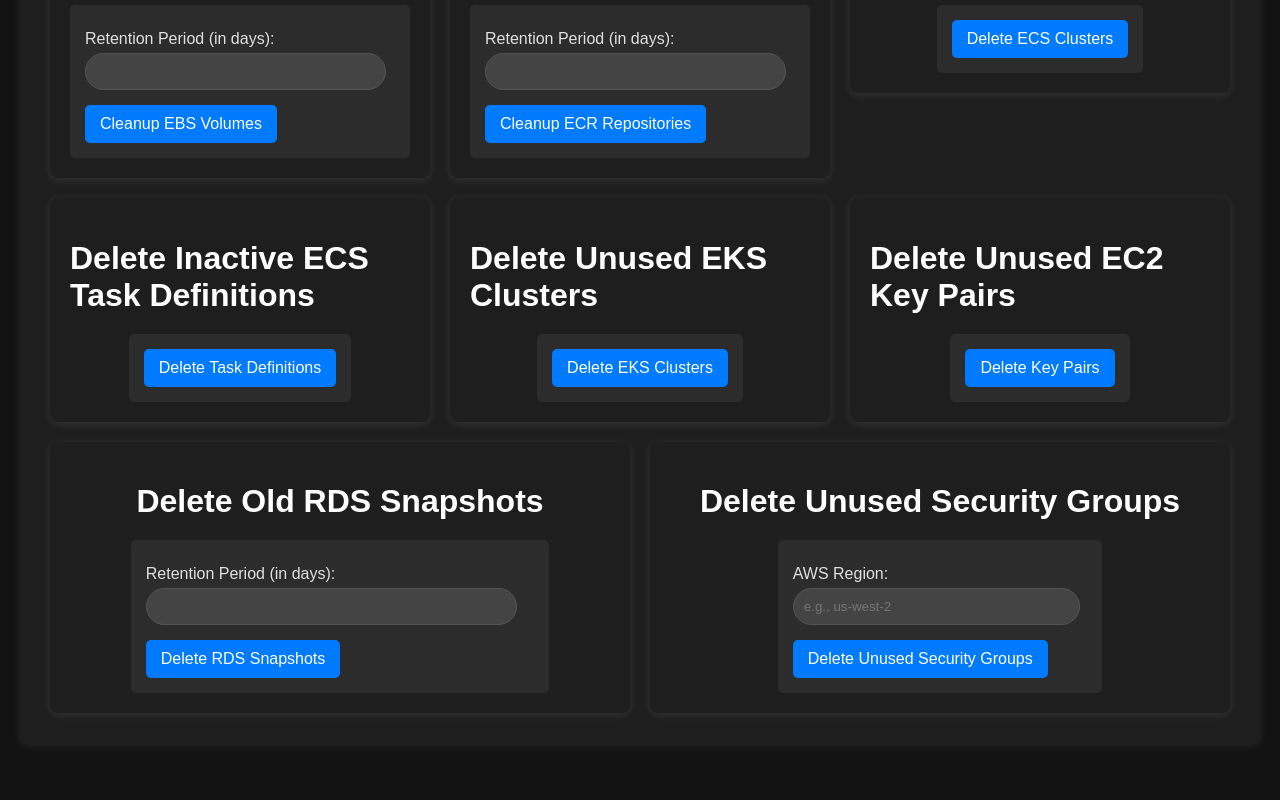
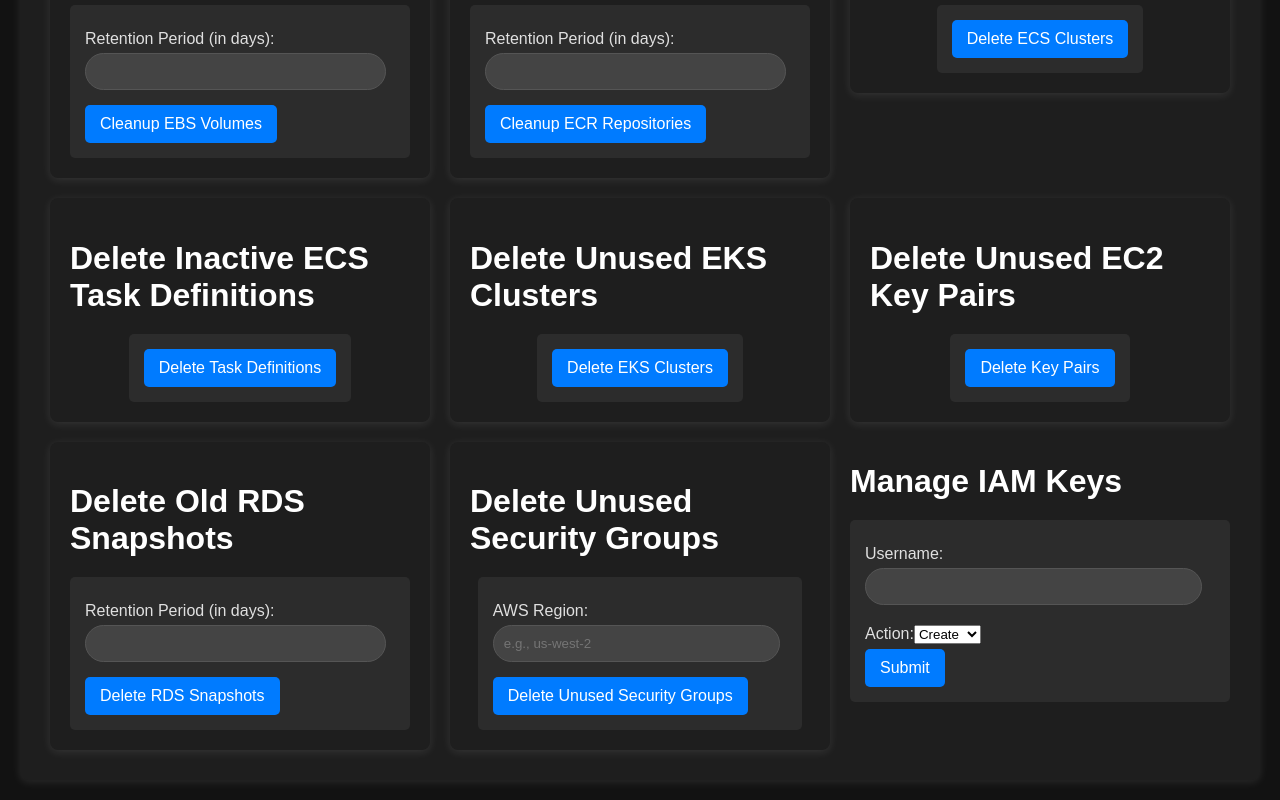
Before and after one commit to jay-1799/awsResourceManager, a React (Create React App) app in the folder frontend/: page / in a window 1280 px wide. Shown: the part 1328-2128 px from the top of the page. Before the commit the page ends 2091 px from the top, so only its background shows below. Built offline with nearby package versions, Linux system fonts and the light colour scheme.

Commit message:
feat: Add ManageIAMKeys functionality for creating, disabling, and deleting IAM keys

```diff
--- a/frontend/src/App.js
+++ b/frontend/src/App.js
@@ -55,6 +55,9 @@
         </div>
         <div className="component">
           <DeleteUnusedSecurityGroups />
+        </div>
+        <div className="component">
+          <ManageIAMKeys />
         </div>
       </div>
     </div>
@@ -1032,6 +1035,91 @@
   );
 }
 
+function ManageIAMKeys() {
+  const [username, setUsername] = useState("");
+  const [action, setAction] = useState("create");
+  const [accessKey, setAccessKey] = useState("");
+  const [secretKey, setSecretKey] = useState("");
+  const [message, setMessage] = useState("");
+
+  const handleSubmit = async (e) => {
+    e.preventDefault();
+    try {
+      const response = await fetch("http://localhost:8000/manage_iam_keys/", {
+        method: "POST",
+        headers: { "Content-Type": "application/json" },
+        body: JSON.stringify({ username, action }),
+      });
+      const data = await response.json();
+
+      if (response.ok) {
+        setMessage(data.message);
+        if (action === "create") {
+          setAccessKey(data.accessKey);
+          setSecretKey(data.secretKey);
+        }
+      } else {
+        setMessage(data.message || "An error occurred");
+        setAccessKey("");
+        setSecretKey("");
+      }
+    } catch (error) {
+      setMessage("Failed to perform action. Please try again.");
+      setAccessKey("");
+      setSecretKey("");
+    }
+  };
+
+  return (
+    <div>
+      <h1>Manage IAM Keys</h1>
+      <form onSubmit={handleSubmit}>
+        <label>
+          Username:
+          <input
+            type="text"
+            value={username}
+            onChange={(e) => setUsername(e.target.value)}
+            required
+          />
+        </label>
+        <label>
+          Action:
+          <select
+            value={action}
+            onChange={(e) => setAction(e.target.value)}
+            required
+          >
+            <option value="create">Create</option>
+            <option value="disable">Disable</option>
+            <option value="delete">Delete</option>
+          </select>
+        </label>
+        <button type="submit">Submit</button>
+      </form>
+      {message && (
+        <div className="result">
+          <p>{message}</p>
+          {action === "create" && accessKey && secretKey && (
+            <div>
+              <h2>New Access Key Details</h2>
+              <p>
+                <strong>Access Key:</strong> {accessKey}
+              </p>
+              <p>
+                <strong>Secret Key:</strong> {secretKey}
+              </p>
+              <p style={{ color: "red" }}>
+                **Please copy the secret key now. It won't be shown again.**
+              </p>
+            </div>
+          )}
+        </div>
+      )}
+    </div>
+  );
+}
+
 function getCookie(name) {
   let cookieValue = null;
   if (document.cookie && document.cookie !== "") {
```
Also changed, not shown: 2 other files (tests, documents, lock files or other folders).
